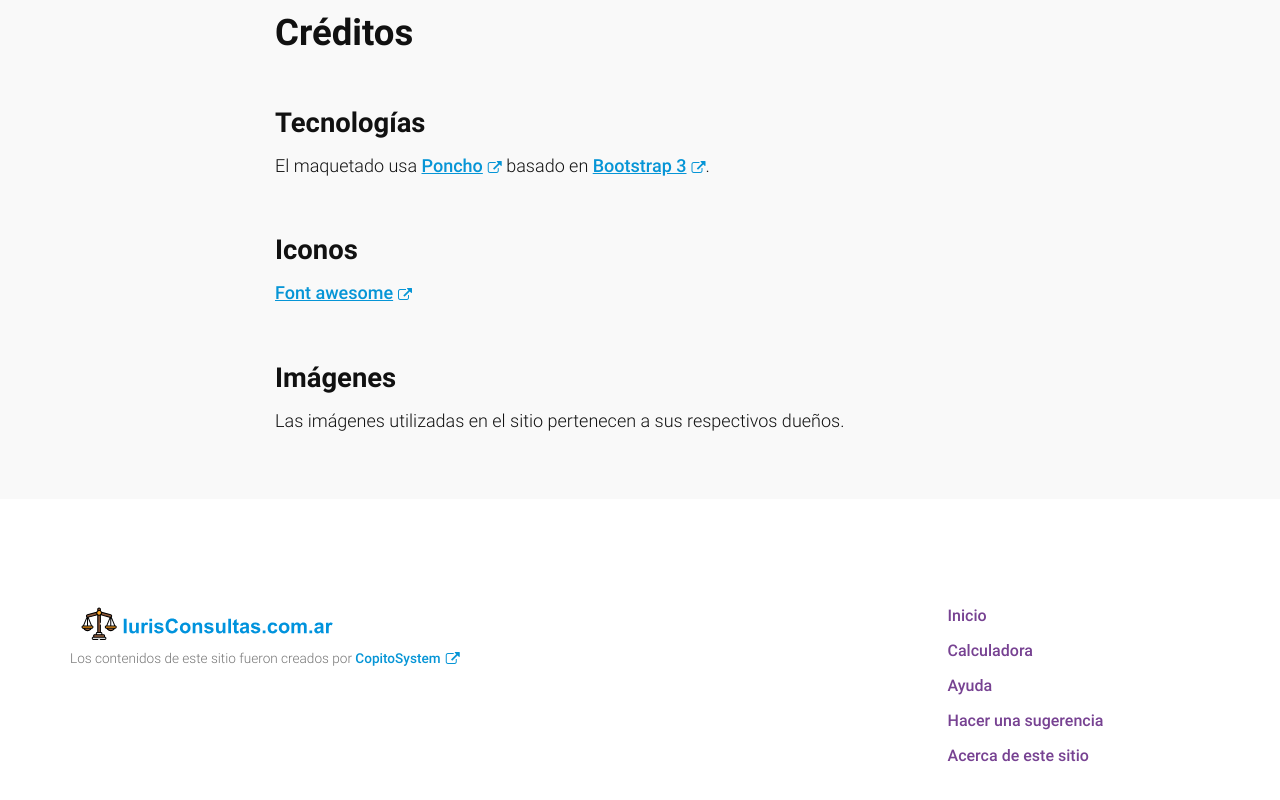
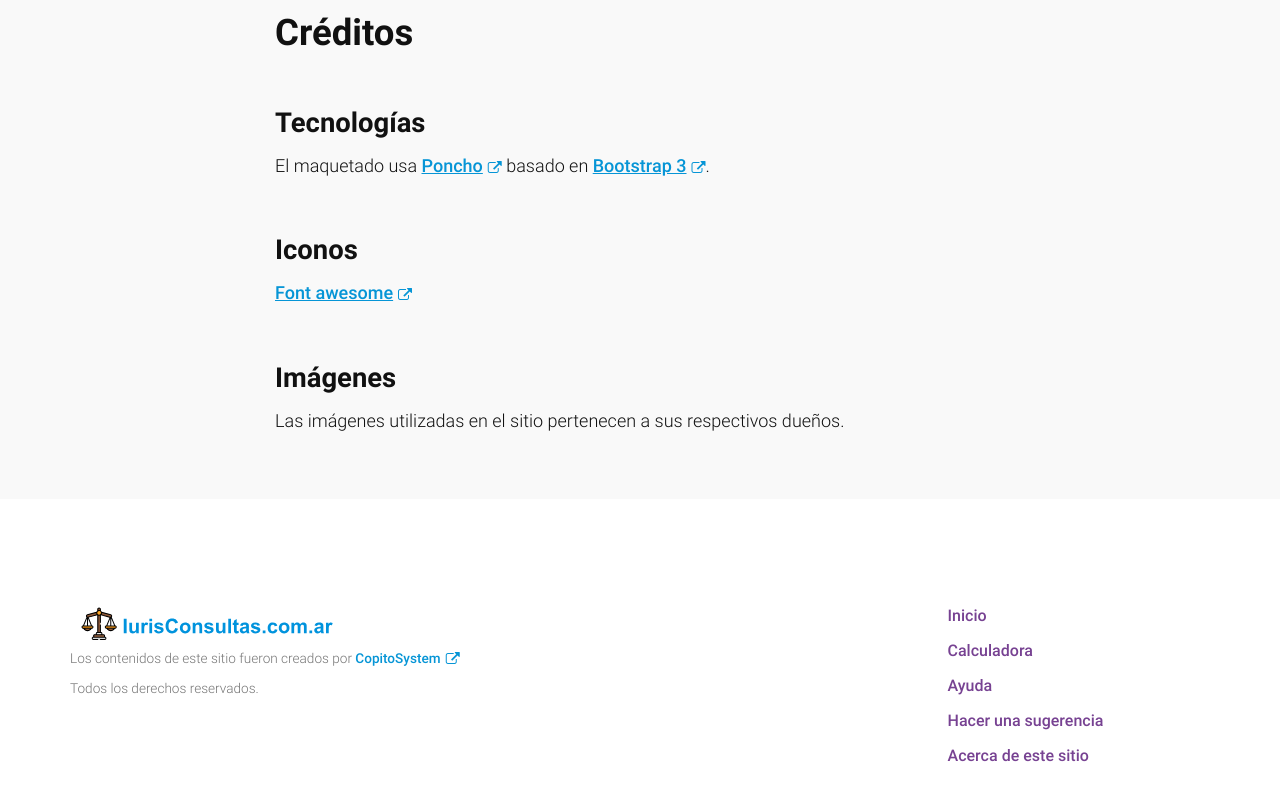
Before and after one commit to CopitoSystem/IURISconsultas, a plain HTML site: page acerca.html in a window 1280 px wide. Shown: the part 1782-2582 px from the top of the page. Drawn offline with Linux system fonts and the light colour scheme; a web font is replaced by a local one.

Commit message:
Agrega el mensaje "todos los derechos reservados"

```diff
--- a/acerca.html
+++ b/acerca.html
@@ -173,7 +173,8 @@
                     <section class="block block-block clearfix">
                         <img src="static/images/iuris_logo.svg" alt="IurisConsultas - Calculadora Laboral" width="274" height="50">
                         <p class="text-muted small">
-                            Los contenidos de este sitio fueron creados por <a href="https://github.com/CopitoSystem" target="_blank">CopitoSystem</a></p>
+                            Los contenidos de este sitio fueron creados por <a href="https://github.com/CopitoSystem" target="_blank">CopitoSystem</a></p><p class="text-muted small">
+              Todos los derechos reservados.</p>
                     </section>
                 </div>
                 <div class="col-md-3 col-sm-6">
```
Also changed, not shown: calculadora.html (+2 -1 lines), contacto.html (+2 -1 lines), index.html (+2 -1 lines).
